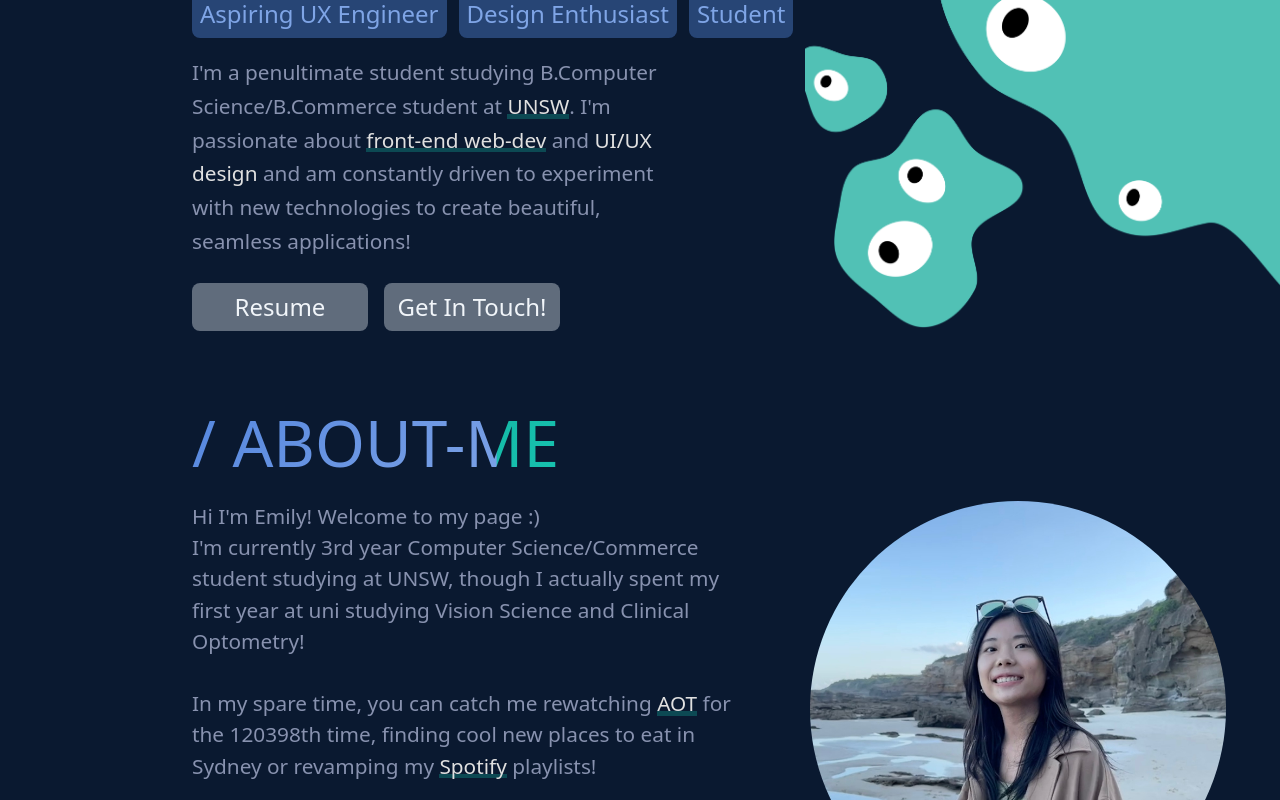
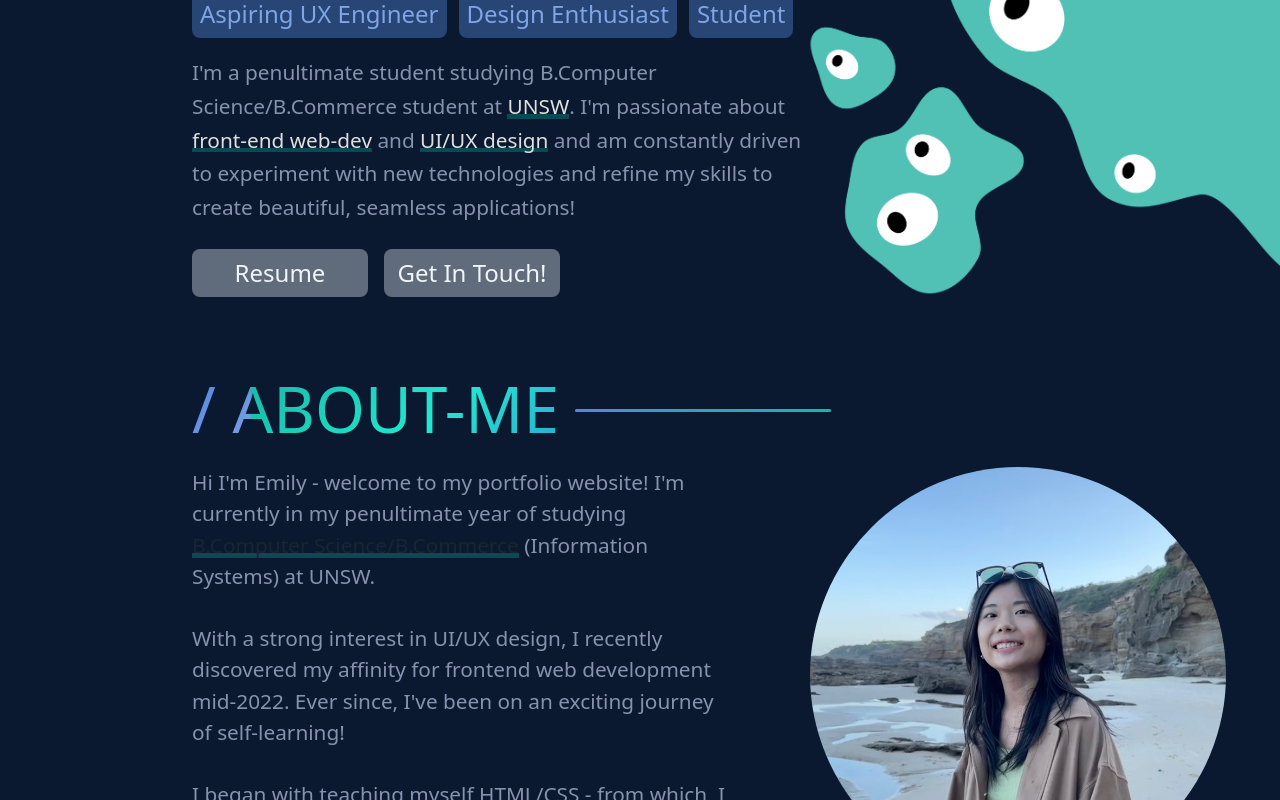
Before and after one commit to eemliu/my-port, a React (Create React App) app: page / in a window 1280 px wide. Shown: the part 480-1280 px from the top of the page. Built offline with nearby package versions, Linux system fonts and the light colour scheme.

Commit message:
fixed monitor view responsiveness + cleaned up about section

```diff
--- a/src/index.css
+++ b/src/index.css
@@ -11,7 +11,7 @@
     @apply
     h-[5em]
     fixed
-    bottom-10
+    bottom-16
     right-5
     z-50
     cursor-pointer
@@ -72,21 +72,6 @@
     transition-colors duration-300;
   }
 
-  .typing-text {
-    @apply
-    animate-typing
-    overflow-hidden m-auto whitespace-nowrap
-    border-r-4 border-r-black
-    pb-3 font-semibold
-    text-[darkFont] leading-[1.05em] text-[10em]
-    tracking-wide
-    bg-teal-400
-    dark:text-lightFont1 dark:border-r-lightFont1
-    bg-opacity-20 dark:bg-opacity-80
-    tablet:text-[7em] tablet:justify-center
-    transition-all duration-300;
-  }
-
   .landing-layout1 {
     @apply flex flex-row
     laptop:justify-start laptop:ml-[15%]
@@ -106,26 +91,57 @@
     scroll-m-[12rem];
   }
 
+  .landing-content-container {
+    @apply
+    flex flex-col
+    h-[100%] w-[100%]
+    large-monitor:mt-[5em];
+  }
+
   .landing-header {
     @apply w-[100%] flex
     tablet:justify-center
     tablet:text-[2.5em]
     laptop:text-[3em]
+    large-monitor:text-[3.5em]
     laptop:pt-[0.5em]
     dark:text-[#CCD6F6] transition-all
-    duration-100
+    duration-300
     font-light;
+  }
+
+  .typing-text-container {
+    @apply flex tablet:justify-center;
+  }
+
+  .typing-text {
+    @apply
+    animate-typing
+    overflow-hidden m-auto whitespace-nowrap
+    border-r-4 border-r-black
+    pb-3 font-semibold
+    text-[darkFont] leading-[1.05em]
+    tracking-wide
+    bg-teal-400
+    dark:text-lightFont1 dark:border-r-lightFont1
+    bg-opacity-20 dark:bg-opacity-80
+    tablet:text-[7em] laptop:text-[10em]
+    large-monitor:text-[12em]
+    tablet:justify-center
+    transition-all duration-300;
   }
 
   .landing-subHeader {
     @apply
     w-[100%]
     mt-[1em] mb-[1em]
-    dark:text-lightFont2 text-darkFont2 text-opacity-70 text-[1.5em]
+    dark:text-lightFont2 text-darkFont2 text-opacity-70
     tablet:justify-center
     tablet:items-center
     tablet:text-center
-    tablet:text-[1.2em];
+    tablet:text-[1.2em]
+    laptop:text-[1.5em]
+    large-monitor:text-[1.8em];
   }
 
   .landing-subHeader-hover {
@@ -156,7 +172,7 @@
     tablet:text-center
     tablet:text-[1.1em]
     laptop:text-[1.3em]
-    laptop:w-[80%];
+    large-monitor:text-[1.7em];
   }
 
   .contact-buttons {
@@ -180,6 +196,7 @@
     tablet:w-[9.5rem]
     /* tablet:w-[50%] */
     laptop:w-[11rem]
+    large-monitor:w-[13.5rem]
     rounded-lg
     hover:bg-opacity-25
     transition-all
@@ -196,7 +213,7 @@
     transition-all duration-300;
   }
 
-  .eye {
+  /* .eye {
     @apply relative ;
   }
 
@@ -210,7 +227,7 @@
     @apply
     object-fill
     absolute top-[182px] right-[264px];
-  }
+  } */
 
   .about-section {
     @apply
@@ -218,20 +235,47 @@
     scroll-m-[5rem]
     mb-[3em];
   }
+  .about-header-section {
+    @apply flex flex-row gap-4;
+  }
 
   .about-header {
-    @apply animate-character dark:text-[#FAFDFF] text-darkFont2 font-medium tablet:text-[3em] laptop:text-[4em] tablet:text-center
-    laptop:mt-[1em] desktop:mt-[1em] tablet:mt-[1em];
+    @apply
+    tablet:w-[100%]
+    flex flex-row
+    animate-character dark:text-[#FAFDFF] text-darkFont2 font-medium  tablet:text-center
+    mt-[1em]
+    tablet:text-[3em]
+    laptop:text-[4em]
+    large-monitor:text-[6em];
+  }
+
+  .section-line {
+    @apply
+    relative
+    top-[7rem]
+    large-monitor:top-[10.5rem]
+    bg-gradient-to-l
+    from-primary
+    to-secondaryBlue
+    bg-opacity-20
+    laptop:h-[0.1rem]
+    desktop:h-[0.2rem]
+    w-[20vw]
+    rounded-lg;
   }
 
   .about-body {
     @apply flex gap-5 justify-between
-    tablet:flex-col laptop:flex-row desktop:flex-row
-    mt-[0.5em] dark:text-lightFont2 text-darkFont2 tablet:text-center tablet:items-center laptop:text-[1.3em];
+    tablet:flex-col laptop:flex-row
+    mt-[0.5em] dark:text-lightFont2 text-darkFont2
+    tablet:text-center tablet:items-center
+    laptop:text-[1.3em];
   }
 
   .about-content {
     @apply
+    whitespace-pre-line
     tablet:w-[70%]
     laptop:w-[50%];
   }
@@ -239,9 +283,12 @@
   .portrait {
     @apply
     rounded-full object-cover
+    laptop:h-[15em] laptop:w-[15em]
+    small-desktop:h-[20em] small-desktop:w-[20em]
     h-[20em] w-[20em]
     tablet:mt-[1em]
-    laptop:mr-[5%];
+    laptop:mr-[5%]
+    transition-all duration-300;
   }
 
   .projects-section {
--- a/src/pages/Landing.jsx
+++ b/src/pages/Landing.jsx
@@ -88,13 +88,12 @@ const Landing = () => {
       <img src={isDarkMode ? headerDark : headerLight} className='pt-[4.9rem] relative laptop:hidden' alt="" />
       <div className='default-page-styling'>
           <div className='landing-layout1'>
-            <div className='flex flex-col h-[100%] w-[100%]'>
+            <div className='landing-content-container'>
               <section className='landing-section show-on-scroll' ref={Landing} id='Home'>
                 <h1 className='landing-header'>
                   Hi there, I'm</h1>
                 <div className="flex items-center justify-start tablet:justify-center w-[100%] show-on-scroll">
-                  <div className=" flex tablet:justify-center
-                  ">
+                 <div className="typing-text-container">
                   <h1 className="typing-text ">Emily!</h1>
                   </div>
                 </div>
@@ -110,9 +109,9 @@ const Landing = () => {
                     className='landing-subHeader-hover'>Student</span>
                   </p>
                 </div>
-                <h1 className='landing-body show-on-scroll'>I'm a penultimate student studying B.Computer Science/B.Commerce student at <a className='link-decor dark:text-[#E0E0E0] text-darkFont2 tablet:text-primary' href="https://www.linkedin.com/school/unsw/?originalSubdomain=au"
-                target="_blank">UNSW</a>. I'm passionate about <a className='link-decor dark:text-[#E0E0E0] text-darkFont2 tablet:text-primary whitespace-nowrap'
-                href="#">front-end web-dev</a> and <a className='link-decor dark:text-[#E0E0E0] text-darkFont2 tablet:text-primary' href="#">UI/UX design</a> and am constantly driven to experiment with new technologies to create beautiful, seamless applications!
+                <h1 className='landing-body show-on-scroll'>I'm a penultimate student studying B.Computer Science/B.Commerce student at <a className='link-decor dark:text-[#E0E0E0] text-darkFont2' href="https://www.linkedin.com/school/unsw/?originalSubdomain=au"
+                target="_blank">UNSW</a>. I'm passionate about <a className='link-decor dark:text-[#E0E0E0] text-darkFont2 whitespace-nowrap'
+                href="#">front-end web-dev</a> and <a className='link-decor dark:text-[#E0E0E0] text-darkFont2 whitespace-nowrap' href="#">UI/UX design</a> and am constantly driven to experiment with new technologies and refine my skills to create beautiful, seamless applications!
                 </h1>
                 <div className='flex flex-row gap-4 tablet:justify-center laptop:justify-start
                 mt-[1.5em]
@@ -143,27 +142,36 @@ const Landing = () => {
               src={isDarkMode ? darkBlobs : lightBlobs} alt=""
               id='anchor'/>
             </picture>
-            <div className='eyes'>
+            {/* <div className='eyes'>
               <div className='eye'>
                 <img className='eyeball1' src={eye} alt="" />
               </div>
               <div className='eye'>
                 <img className='eyeball2' src={eye} alt="" />
               </div>
-            </div>
+            </div> */}
           </div>
 
           <div className='landing-layout'>
           <section className='about-section show-on-scroll' id='About' ref={About}>
-            <h1 className='about-header'>/ about-me</h1>
+            <div className='about-header-section'>
+              <h1 className='about-header'>/ about-me </h1>
+              <span className='tablet:hidden section-line'></span>
+            </div>
             <div className='about-body'>
               <p className='about-content'>
-                Hi I'm Emily! Welcome to my page :)
-                <br />
-                I'm currently 3rd year Computer Science/Commerce student studying at UNSW, though I actually spent my first year at uni studying Vision Science and Clinical Optometry!
+                Hi I'm Emily - welcome to my portfolio website! I'm currently in my penultimate year of studying <a className='link-decor whitespace-nowrap' href="https://www.unsw.edu.au/study/undergraduate/bachelor-of-commerce-computer-science?studentType=Domestic" target='_blank'>B.Computer Science/B.Commerce</a> (Information Systems) at UNSW.
+                <br /><br />
+                With a strong interest in UI/UX design, I recently discovered my affinity for frontend web development mid-2022. Ever since, I've been on an exciting journey of self-learning!
+                <br /><br />
+                I began with teaching myself HTML/CSS - from which, I made my first website! Since then, I've dedicated myself to honing my skills in web dev frameworks such as ReactJS to build dynamic and interactive web applications (such as this website &#9829;).
+                <br /><br />
+                I've also worked with design frameworks and tools like Tailwind CSS and Figma to create aesthetic interfaces and merge creativity and functionality together!
+
+
                 <br />
                 <br />
-                In my spare time, you can catch me rewatching <a href="" className='link-decor dark:text-[#E0E0E0] text-darkFont2'>AOT</a> for the 120398th time, finding cool new places to eat in Sydney or revamping my <a className='link-decor dark:text-[#E0E0E0] text-darkFont2' href="https://open.spotify.com/user/emilyyy496?si=dcf0986a334f4ee">Spotify</a> playlists!
+                In my spare time, you can catch me rewatching <a href="" className='link-decor dark:text-[#E0E0E0] text-darkFont2'>AOT</a> for the 120398th time, finding nice ramen places in Sydney or revamping my <a className='link-decor dark:text-[#E0E0E0] text-darkFont2' href="https://open.spotify.com/user/emilyyy496?si=dcf0986a334f4ee">Spotify</a> playlists!
               </p>
               <img className='portrait' src={portrait} alt="" />
               {/* <div className='bg-slate-700 h-[50px] w-[50px]'></div> */}
--- a/tailwind.config.js
+++ b/tailwind.config.js
@@ -12,8 +12,10 @@ module.exports = {
       'tablet': {'min':'0px', 'max': '850px'},
       'laptop': '850px',
       'blob-small': {'min':'850px', 'max': '890px'},
+      'small-desktop': '1120px',
       'desktop':'1140px',
       'monitor': '1230px',
+      'large-monitor': '1480px',
     },
     extend: {
       colors: {
```
